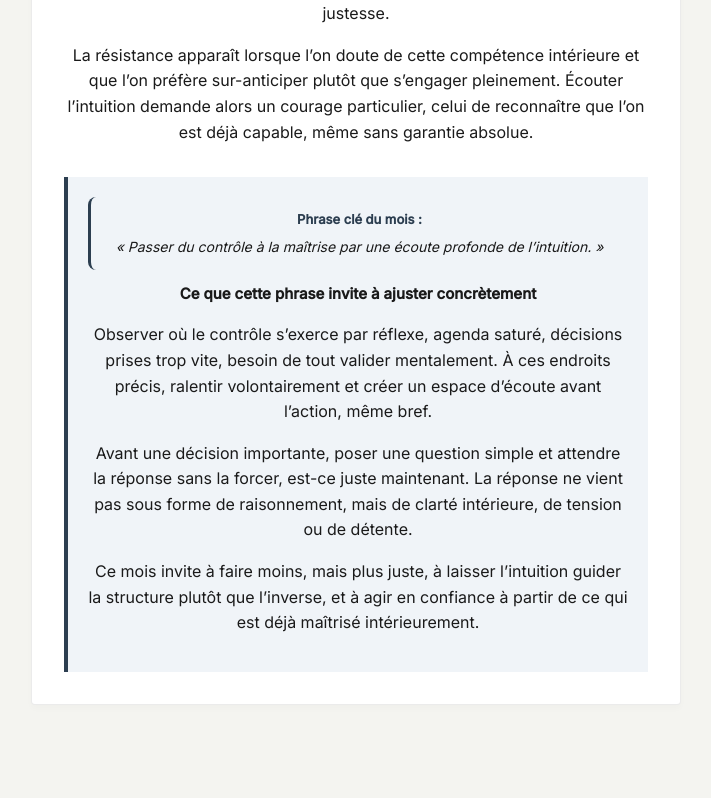
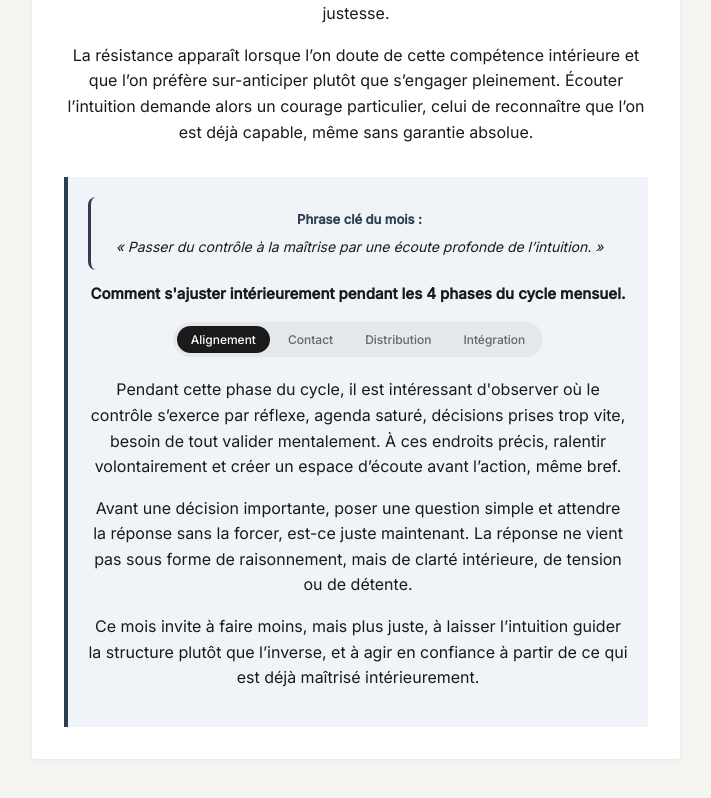
Before and after one commit to NeousAxis/cosmos-app, a React (Vite) app in the folder cosmos-web/: page / in a window 1280 px wide. Shown: the part 1164-1962 px from the top of the page, without its empty margins (284-995 px from the left). Built offline with nearby package versions, Linux system fonts and the light colour scheme.

Commit message:
feat: add 4 cycle phase tabs and update action content

```diff
--- a/cosmos-web/src/App.jsx
+++ b/cosmos-web/src/App.jsx
@@ -46,6 +46,7 @@ function App() {
   const [activeTab, setActiveTab] = useState('energie');
   const [phaseContent, setPhaseContent] = useState({});
   const [energyMode, setEnergyMode] = useState('individuel');
+  const [actionTab, setActionTab] = useState('alignement');
 
   /* --- CHARGEMENT DES DONNÉES (AUTO + MANUEL) --- */
   useEffect(() => {
@@ -419,8 +420,60 @@ function App() {
                                 « {sign.note_cle} »
                               </p>
                             </div>
-                            <span className="teaching-label">Ce que cette phrase invite à ajuster concrètement</span>
-                            {formatText(phaseContent.action)}
+                            <span className="teaching-label" style={{ marginBottom: '16px', display: 'block' }}>Comment s'ajuster intérieurement pendant les 4 phases du cycle mensuel.</span>
+
+                            <div style={{ display: 'flex', justifyContent: 'center', marginBottom: '20px' }}>
+                              <div style={{
+                                display: 'flex',
+                                background: 'rgba(0,0,0,0.05)',
+                                padding: '4px',
+                                borderRadius: '24px',
+                                gap: '4px',
+                                flexWrap: 'wrap',
+                                justifyContent: 'center'
+                              }}>
+                                {['Alignement', 'Contact', 'Distribution', 'Intégration'].map((tab) => {
+                                  const id = tab.toLowerCase().normalize("NFD").replace(/[\u0300-\u036f]/g, ""); // alignement, contact, distribution, integration
+                                  const isActive = actionTab === id;
+                                  return (
+                                    <button
+                                      key={id}
+                                      onClick={() => setActionTab(id)}
+                                      style={{
+                                        padding: '6px 14px',
+                                        borderRadius: '20px',
+                                        border: 'none',
+                                        background: isActive ? 'var(--text-main)' : 'transparent',
+                                        color: isActive ? '#fff' : 'var(--text-muted)',
+                                        fontSize: '12px',
+                                        fontWeight: 500,
+                                        cursor: 'pointer',
+                                        transition: 'all 0.2s ease',
+                                        fontFamily: 'Inter'
+                                      }}
+                                    >
+                                      {tab}
+                                    </button>
+                                  );
+                                })}
+                              </div>
+                            </div>
+
+                            <div className="teaching-text">
+                              {(() => {
+                                if (actionTab === 'alignement') {
+                                  // Texte spécifique demandé
+                                  const text = `Pendant cette phase du cycle, il est intéressant d'observer où le contrôle s’exerce par réflexe, agenda saturé, décisions prises trop vite, besoin de tout valider mentalement. À ces endroits précis, ralentir volontairement et créer un espace d’écoute avant l’action, même bref.
+
+Avant une décision importante, poser une question simple et attendre la réponse sans la forcer, est-ce juste maintenant. La réponse ne vient pas sous forme de raisonnement, mais de clarté intérieure, de tension ou de détente.
+
+Ce mois invite à faire moins, mais plus juste, à laisser l’intuition guider la structure plutôt que l’inverse, et à agir en confiance à partir de ce qui est déjà maîtrisé intérieurement.`;
+                                  return formatText(text);
+                                } else {
+                                  return <p style={{ fontStyle: 'italic', color: 'var(--text-muted)', textAlign: 'center' }}>Contenu à venir pour la phase {actionTab}...</p>;
+                                }
+                              })()}
+                            </div>
                           </div>
                         </>
                       )}
```
